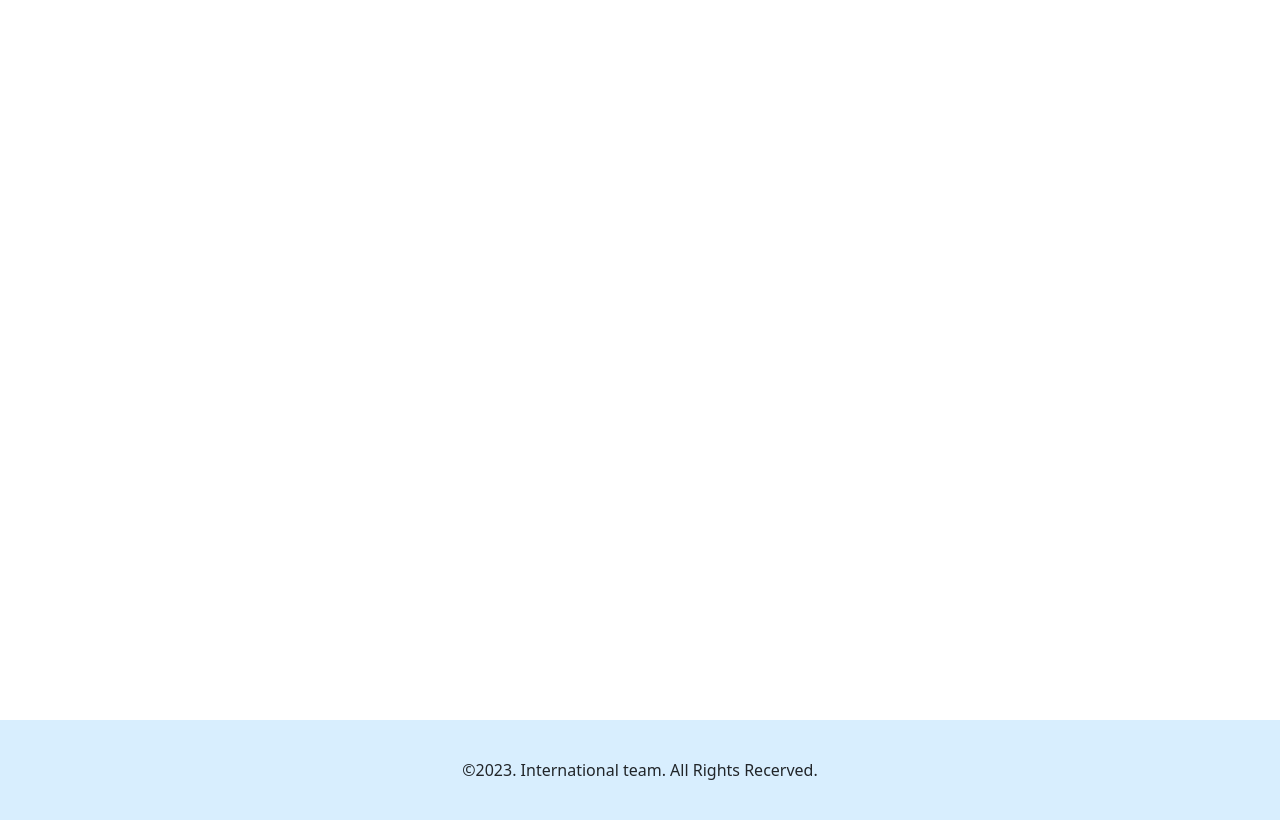
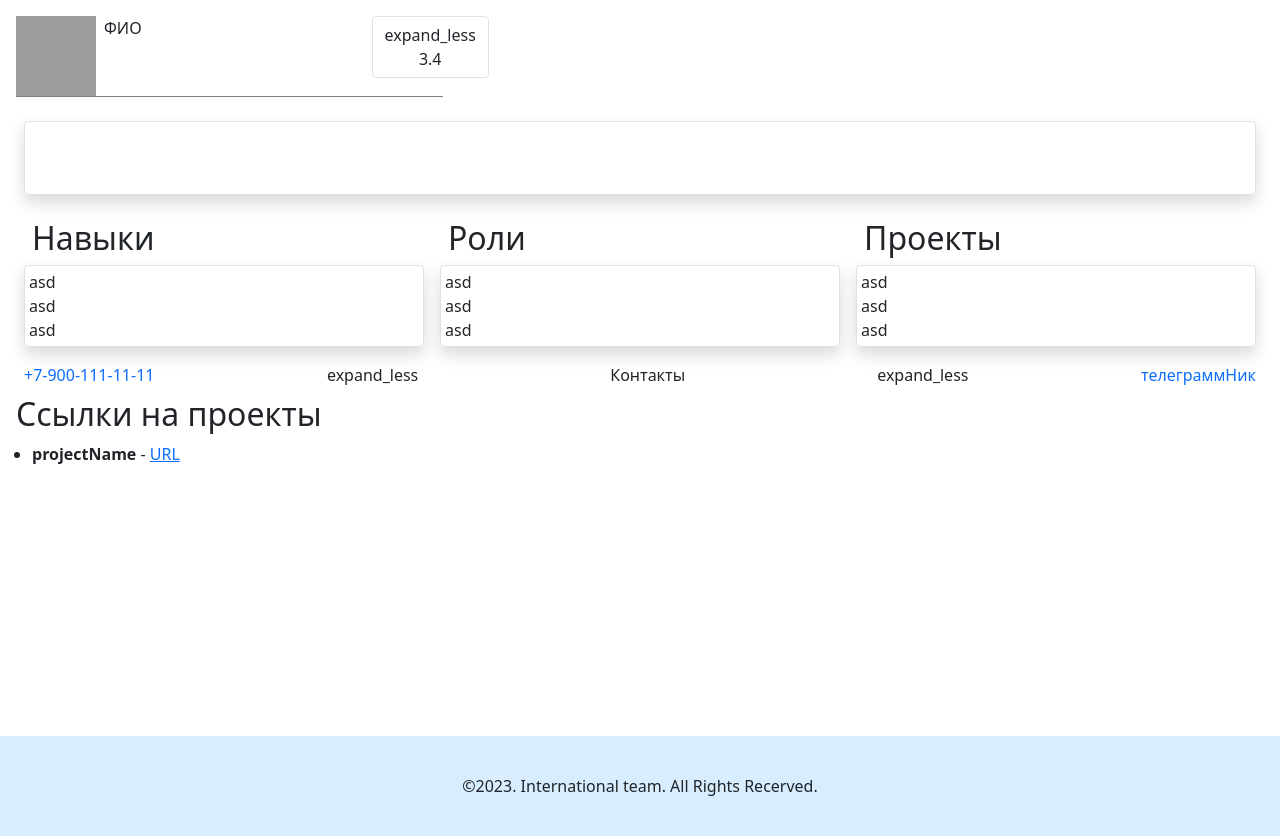
Before and after one commit to MrKruizer/International, a Django app: template projecthunter/enter/templates/profile.html in a window 1280 px wide. Shown: the part 81-917 px from the top of the page. Run offline with Django 4.2, Linux system fonts and the light colour scheme; the template is opened without the code that fills it, so the values that code supplies are empty; grey boxes are pictures that could not be loaded.

Commit message:
commit_enter

```diff
--- a/projecthunter/enter/static/style/enter.css
+++ b/projecthunter/enter/static/style/enter.css
@@ -0,0 +1,39 @@
+.left{
+    transform: rotateZ(-90deg);
+    position: relative;
+    animation-name: left;
+    animation-duration: .5s;
+    animation-iteration-count: infinite;
+    animation-direction: alternate;
+}
+
+.right{
+    transform: rotateZ(90deg);
+    position: relative;
+    animation-name: right;
+    animation-duration: .5s;
+    animation-iteration-count: infinite;
+    animation-direction: alternate;
+}
+
+.contacts a{
+    text-decoration: none;
+}
+
+@keyframes left {
+    from{
+        right: 0;
+    }
+    to{
+        right: 10px;
+    }
+}
+
+@keyframes right {
+    from{
+        left: 0;
+    }
+    to{
+        left: 10px;
+    }
+}
--- a/projecthunter/enter/templates/profile.html
+++ b/projecthunter/enter/templates/profile.html
@@ -1,16 +1,76 @@
 {% extends "base.html" %}
 {% load static %}
 {% block title %}
-Регистрация
+Личный кабинет
 {% endblock title %}
 
 {% block localcss %}
-<link rel="stylesheet" href="{%static 'style/forum.css'%}">
+<link rel="stylesheet" href="{%static 'style/enter.css'%}">
 
 {% endblock localcss %}
 
 {% block content %}
 
+<header class="d-flex justify-content-around col-12 col-lg-4 m-3">
+    <div class="d-flex justify-content-start col-6 col-lg-10">
+        <img src="profile.png">
+        <div class="ms-2">ФИО</div>
+    </div>
 
+    <div class="col-6 col-lg-2">
+        <button class="btn border rounded">
+            <span class="material-symbols-outlined">expand_less</span><br>
+            <span>3.4</span>
+        </button>
+    </div>
+</header>
+
+<!-- о пользователе -->
+<div class="border rounded shadow m-4">
+    <br>
+    <br>
+    <br>
+</div>
+
+<!-- Навыки, роли, проекты -->
+<div class="d-flex justify-content-between flex-wrap mx-3">
+
+    <!-- Напвыки -->
+    <div class="col-12 col-lg-4 ">
+        <h2 class="mx-3">Навыки</h2>
+        <div class="rounded border shadow m-2 p-1">asd<br>asd<br>asd<br></div>
+    </div>
+
+    <!-- роли -->
+    <div class="col-12 col-lg-4">
+        <h2 class="mx-3">Роли</h2>
+        <div class="rounded border shadow m-2 p-1">asd<br>asd<br>asd<br></div>
+    </div>
+
+    <!-- проекты -->
+    <div class="col-12 col-lg-4">
+        <h2 class="mx-3">Проекты</h2>
+        <div class="rounded border shadow m-2 p-1">asd<br>asd<br>asd<br></div>
+    </div>
+</div>
+
+<!-- контактная информация -->
+<div class="d-flex justify-content-between flex-wrap mx-3 p-2 contacts">
+    <div><a href="tel:+79001111111">+7-900-111-11-11</a></div>
+    <div><span class="material-symbols-outlined left">expand_less</span></div>
+    <div class="d-flex justify-content-center align-items-center"> <span class="center"> Контакты </span></div>
+    <div><span class="material-symbols-outlined right">expand_less</span></div>
+    <div><a href="">телеграммНик</a></div>
+</div>
+
+<!-- ссылки на проекты -->
+<div>
+    <h2 class="mx-3">Ссылки на проекты</h2>
+    <ul>
+        <li>
+            <strong>projectName</strong> - <span><a href="#">URL</a></span>
+        </li>
+    </ul>
+</div>
 
 {% endblock content %}
```
Also changed, not shown: projecthunter/enter/templates/signin.html (+2 -46 lines), projecthunter/enter/templates/signup.html (+46 -2 lines).
